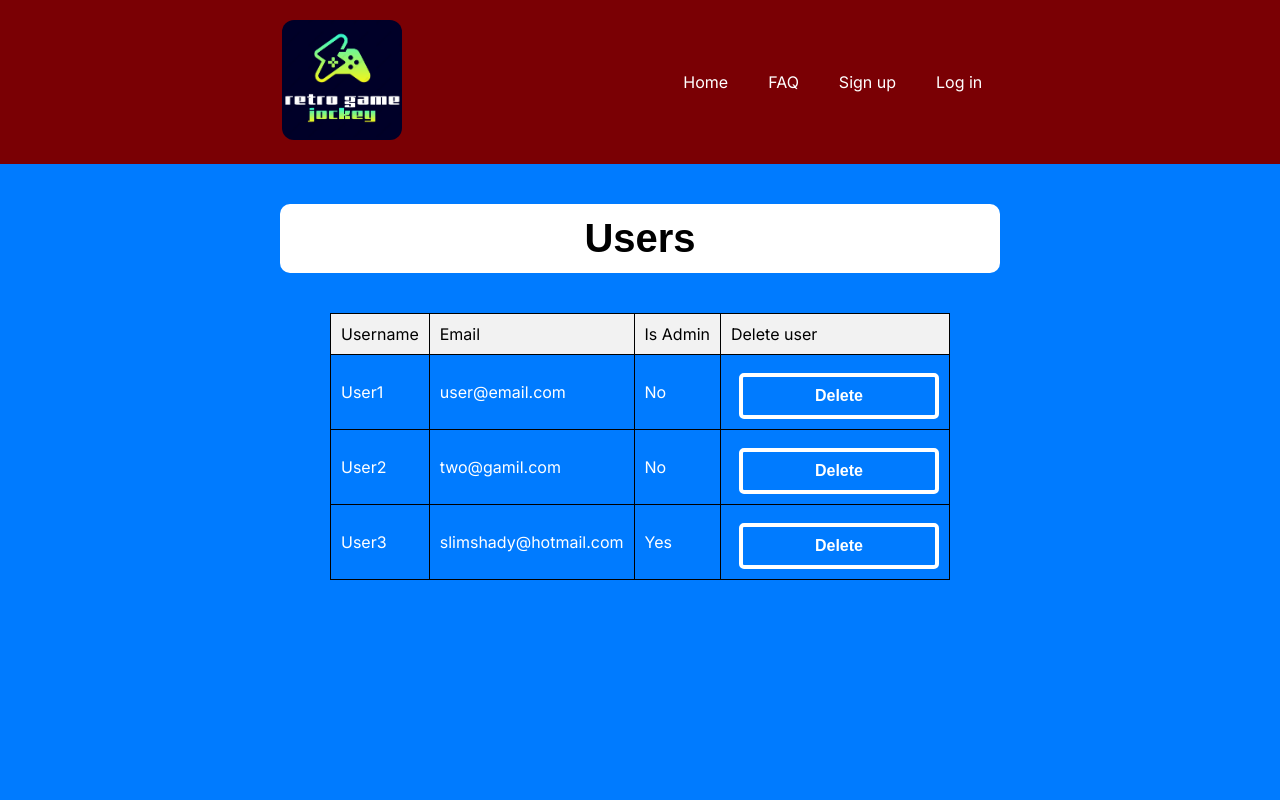
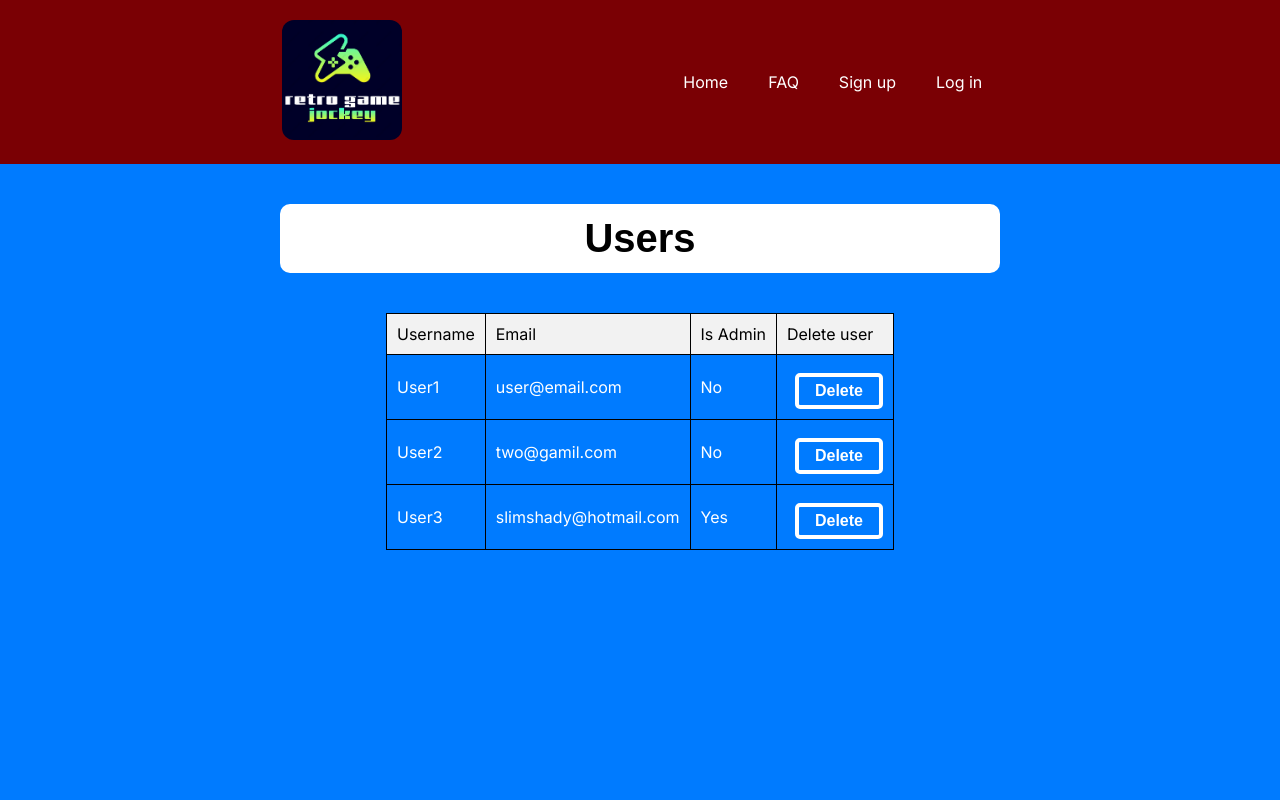
Before and after one commit to cptlazy1/rgj-frontend-1, a React (Vite) app: page /admin/users in a window 1280 px wide. Shown: the top 800 px of the page. Built offline with nearby package versions, Linux system fonts and the light colour scheme.

Commit message:
Adjust css margins for buttons in Account, Email, Login, Password, signupo and Useers

```diff
--- a/src/pages/Account.css
+++ b/src/pages/Account.css
@@ -9,3 +9,7 @@
     flex-direction: column;
     align-items: flex-start;
 }
+
+.settings Button {
+    margin-top: 24px;
+}
--- a/src/pages/Email.css
+++ b/src/pages/Email.css
@@ -11,6 +11,6 @@
 }
 
 .change-email {
-    margin-left: -8px;
+    margin-left: -24px;
     margin-top: 8px;
 }
--- a/src/pages/Email.jsx
+++ b/src/pages/Email.jsx
@@ -1,4 +1,5 @@
 import './Email.css'
+import Button from "../components/Button.jsx";
 
 function Email() {
     return (
@@ -6,16 +7,16 @@ function Email() {
             <h1>Change email</h1>
             <div className="email-settings">
                 <p>Old email</p>
-                <input type="email" />
+                <input type="email"/>
                 <p>New email</p>
-                <input type="email" />
+                <input type="email"/>
                 <p>Confirm new email</p>
-                <input type="email" />
+                <input type="email"/>
 
-                <div className="change-email">
-                <button>Change email</button>
-                </div>
 
+            </div>
+            <div className="change-email">
+                <Button text="Change email"/>
             </div>
         </div>
     );
--- a/src/pages/Login.css
+++ b/src/pages/Login.css
@@ -22,6 +22,6 @@
     margin: 5px 0 0 0;
 }
 
-.login-form button {
-    margin: 8px;
+.login-form Button {
+    margin: 16px 8px;
 }
--- a/src/pages/Login.jsx
+++ b/src/pages/Login.jsx
@@ -20,7 +20,6 @@ function Login() {
                     <label className="login-label">Password</label>
                     <input className="login-input" type="password" placeholder="Enter password"/>
 
-
                     <Button text="Log in" onClick={() => navigate('/user-profile')}/>
 
                 </form>
--- a/src/pages/Password.css
+++ b/src/pages/Password.css
@@ -2,15 +2,18 @@
     display: flex;
     flex-direction: column;
     align-items: center;
+    /*border: 2px solid white;*/
 }
 
 .password-settings {
     display: flex;
     flex-direction: column;
     align-items: flex-start;
+    /*border: 2px dashed yellow;*/
 }
 
 .change-password {
-    margin-left: -8px;
+    margin-left: -24px;
     margin-top: 8px;
+    /*border: 2px solid #000000;*/
 }
--- a/src/pages/Password.jsx
+++ b/src/pages/Password.jsx
@@ -7,16 +7,16 @@ function Password() {
             <h1>Change password</h1>
             <div className="password-settings">
                 <p>Old password</p>
-                <input type="password" />
+                <input type="password"/>
                 <p>New password</p>
-                <input type="password" />
+                <input type="password"/>
                 <p>Confirm new password</p>
-                <input type="password" />
+                <input type="password"/>
 
-                <div className="change-password">
-                <Button text="Change password" />
-                </div>
 
+            </div>
+            <div className="change-password">
+                <Button text="Change password"/>
             </div>
         </div>
     );
--- a/src/pages/Signup.css
+++ b/src/pages/Signup.css
@@ -22,6 +22,6 @@
   margin: 10px 0 0 0;
   color: var(--white);
 }
-.signup-form button {
-  margin: 8px;
+.signup-form Button {
+  margin: 16px 8px;
 }
--- a/src/pages/Users.css
+++ b/src/pages/Users.css
@@ -3,3 +3,11 @@
     flex-direction: column;
     align-items: center;
 }
+
+.users Button {
+    display: flex;
+    align-items: center;
+    justify-content: center;
+    height: 36px;
+    width: 88px;
+}
--- a/src/pages/Users.jsx
+++ b/src/pages/Users.jsx
@@ -1,4 +1,5 @@
 import './Users.css'
+import Button from "../components/Button.jsx";
 
 function Users() {
 
@@ -20,7 +21,7 @@ function Users() {
                     <td>user@email.com</td>
                     <td>No</td>
                     <td>
-                        <button>Delete</button>
+                        <Button text="Delete"/>
                     </td>
                 </tr>
                 <tr>
@@ -28,7 +29,7 @@ function Users() {
                     <td>two@gamil.com</td>
                     <td>No</td>
                     <td>
-                        <button>Delete</button>
+                        <Button text="Delete"/>
                     </td>
                 </tr>
 
@@ -37,7 +38,7 @@ function Users() {
                         <td>slimshady@hotmail.com</td>
                         <td>Yes</td>
                         <td>
-                            <button>Delete</button>
+                            <Button text="Delete"/>
                         </td>
                     </tr>
                 </tbody>
```
